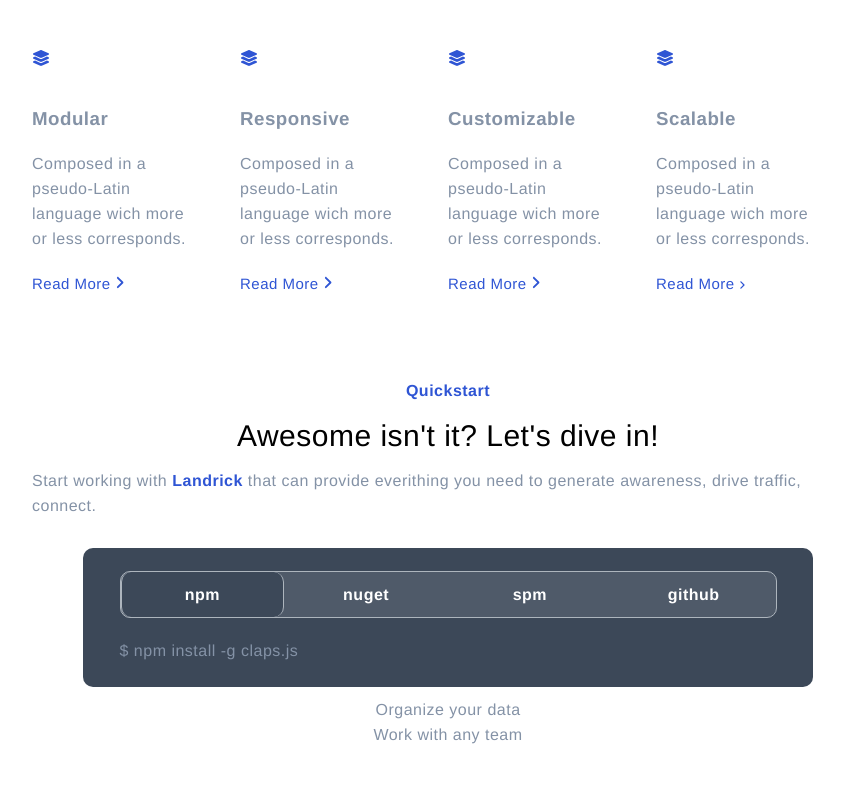
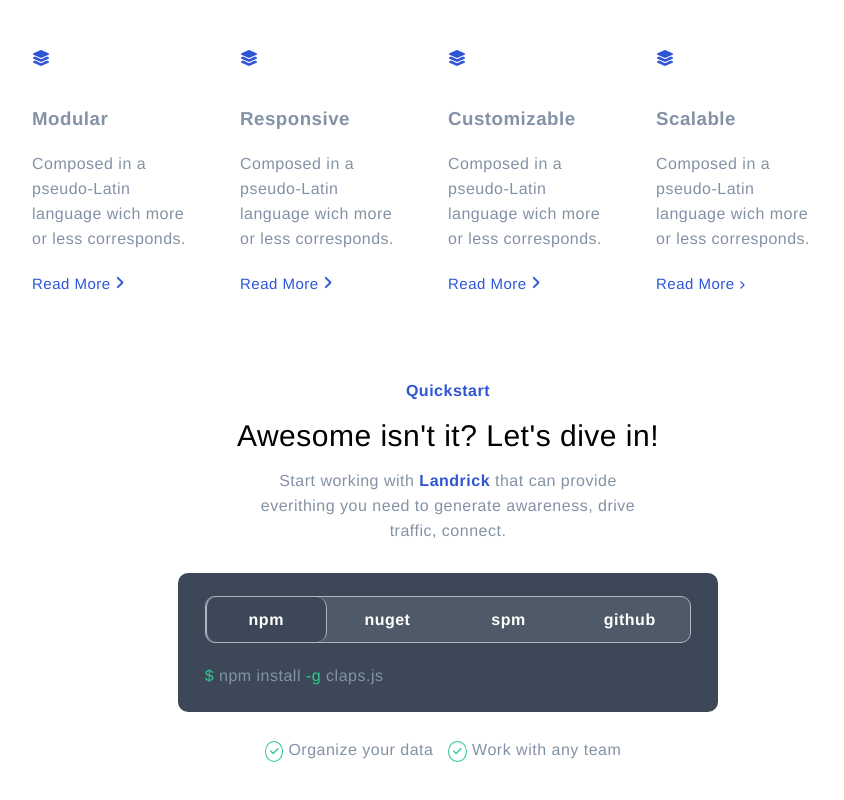
Before and after one commit to gloriaghe/proj-html-vuejs, a Vue app: page / in a window 1280 px wide. Shown: the part 1095-1895 px from the top of the page, without its empty margins (192-1036 px from the left). Before the commit the page ends 1842 px from the top, so only its background shows below. Built offline with nearby package versions, Linux system fonts and the light colour scheme.

Commit message:
quickstart

```diff
--- a/src/components/QuickStart.vue
+++ b/src/components/QuickStart.vue
@@ -2,7 +2,8 @@
     <section>
         <strong>Quickstart</strong>
         <h2>Awesome isn't it? Let's dive in!</h2>
-        <span>Start working with <strong>Landrick</strong> that can provide everithing you need to generate awareness,
+        <span id="textQuickstart">Start working with <strong>Landrick</strong> that can provide everithing you need to
+            generate awareness,
             drive traffic, connect.</span>
         <div id="containerProgram">
             <div id="program">
@@ -12,14 +13,28 @@
                 <a href="#">github</a>
             </div>
             <span>
-                <span class="dollaro">$ </span>
+                <span class="green">$ </span>
                 npm install
-                <span>-g </span>
+                <span class="green">-g </span>
                 claps.js
             </span>
         </div>
-        <a href="#">Organize your data</a>
-        <a href="#">Work with any team</a>
+        <div id="check">
+            <a href="#">
+                <span class="green checkBorder">
+                    <font-awesome-icon icon="fa-solid fa-check" />
+                </span>
+                Organize your data
+            </a>
+            <a href="#">
+                <span class="green checkBorder">
+                    <font-awesome-icon icon="fa-solid fa-check" />
+                </span>
+                Work with any team
+            </a>
+
+        </div>
+
     </section>
 </template>
 
@@ -50,6 +65,9 @@ section {
     display: flex;
     flex-direction: column;
     align-items: center;
+    width: 65%;
+    margin: 0 auto;
+    padding-bottom: 80px;
 
     strong {
         @include colorBlue;
@@ -63,10 +81,15 @@ section {
         @include a-no-decoration
     }
 
+    #textQuickstart {
+        width: 70%;
+        text-align: center;
+    }
+
     #containerProgram {
         background-color: #3c4858;
         height: 139px;
-        width: 730px;
+        width: 100%;
         border-radius: 10px;
         display: flex;
         flex-direction: column;
@@ -107,5 +130,29 @@ section {
             padding-top: 20px;
         }
     }
+
+    .green {
+        color: #2eca8b;
+    }
+
+    #check {
+        padding-top: 15px;
+        text-align: start;
+
+        a {
+            margin-right: 10px;
+
+
+            .checkBorder {
+                border: 1px solid #2eca8b;
+                border-radius: 50%;
+                padding: 4px;
+                font-size: 10px;
+            }
+        }
+
+    }
+
+
 }
 </style>
--- a/src/main.js
+++ b/src/main.js
@@ -8,13 +8,13 @@ import { library } from '@fortawesome/fontawesome-svg-core'
 import { FontAwesomeIcon } from '@fortawesome/vue-fontawesome'
 
 /* import specific icons */
-import { faMagnifyingGlass, faAngleDown, faAngleRight, faLayerGroup } from '@fortawesome/free-solid-svg-icons'
+import { faMagnifyingGlass, faAngleDown, faAngleRight, faLayerGroup, faCheck } from '@fortawesome/free-solid-svg-icons'
 import { faGithub, faStackOverflow } from '@fortawesome/free-brands-svg-icons'
 import { faUser,  } from '@fortawesome/free-regular-svg-icons'
 
 
 /* add icons to the library */
-library.add(faMagnifyingGlass, faUser, faGithub, faStackOverflow, faAngleDown, faAngleRight, faLayerGroup, )
+library.add(faMagnifyingGlass, faUser, faGithub, faStackOverflow, faAngleDown, faAngleRight, faLayerGroup, faCheck )
 
 /* add font awesome icon component */
 Vue.component('font-awesome-icon', FontAwesomeIcon)
```
